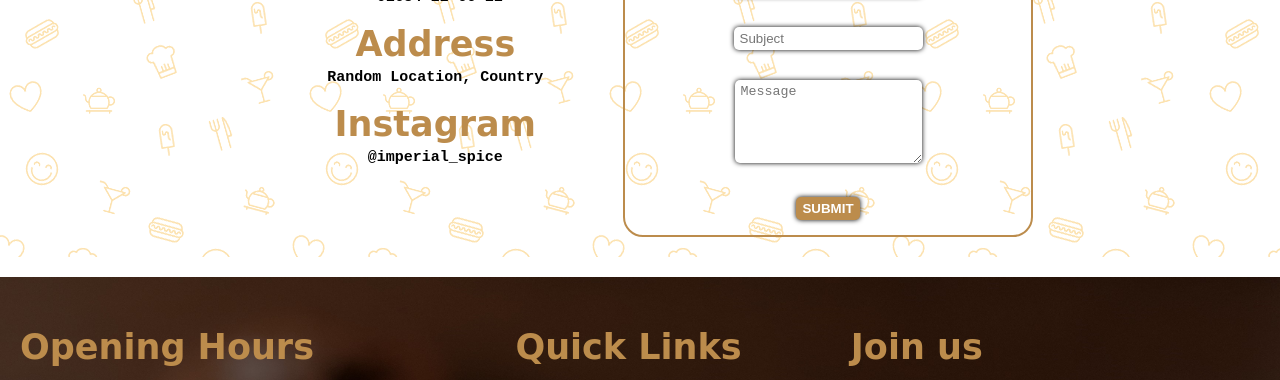
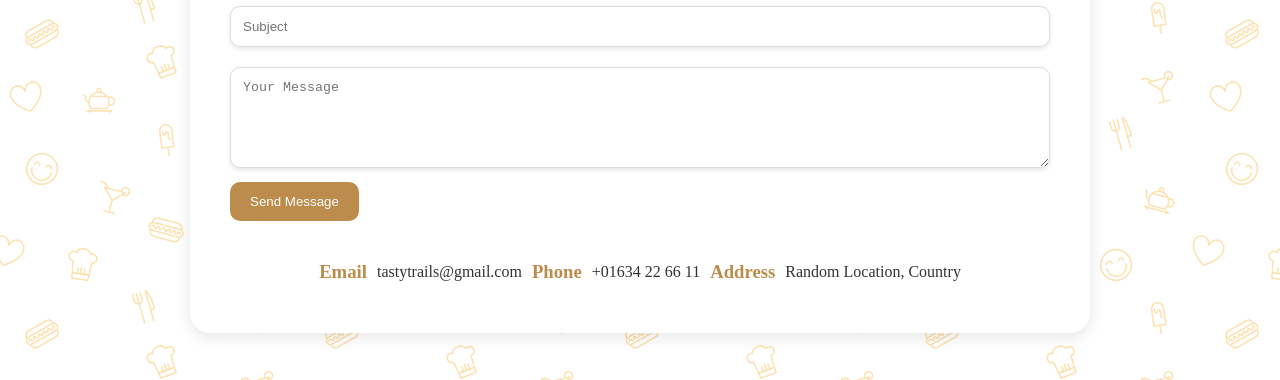
Before and after one commit to TarundeepJoshi/Tasty-Trails, a plain HTML site: page contact-us.html in a window 1280 px wide. Shown: the part 678-1058 px from the top of the page. Drawn offline with Linux system fonts and the light colour scheme.

Commit message:
Update background images and improve form styling in book-table.html

```diff
--- a/contact-us.html
+++ b/contact-us.html
@@ -1,11 +1,14 @@
 <!DOCTYPE html>
 <html lang="en" dir="ltr">
   <head>
-    <meta charset="utf-8">
+    <meta charset="utf-8" />
     <title>Imperial Spice</title>
-    <meta name="viewport" content="width=device-width, initial-scale=1.0">
-    <link rel="stylesheet" href="css/style.css">
-    <link rel="stylesheet" href="https://cdnjs.cloudflare.com/ajax/libs/font-awesome/5.15.3/css/all.min.css"/>
+    <meta name="viewport" content="width=device-width, initial-scale=1.0" />
+    <link rel="stylesheet" href="css/style.css" />
+    <link
+      rel="stylesheet"
+      href="https://cdnjs.cloudflare.com/ajax/libs/font-awesome/5.15.3/css/all.min.css"
+    />
   </head>
   <style>
     #header {
@@ -13,89 +16,100 @@
     }
 
     #header .title {
-    padding-top: 160px;
+      padding-top: 150px;
     }
 
-   .contact-us {
+    .contact-section {
       background: url(img/bg55.png);
       padding: 20px 0;
     }
 
-   .contact-us h1 {
-    color: #bc8c4c;
-    font-size: 35px;
-    font-family: Brush Script MT, Brush Script Std, cursive;
+    .contact-section h1 {
+      font-size: 45px;
+      margin-bottom: 10px;
     }
 
-   .c-us-h {
-    text-align: center;
-    padding: 0 0 20px 0;
+    .contact-card {
+      background: white;
+      color: #333;
+      max-width: 900px;
+      margin: 30px auto;
+      padding: 40px;
+      border-radius: 20px;
+      box-shadow: 0 4px 15px rgba(0, 0, 0, 0.1);
+      display: flex;
+      flex-direction: column-reverse;
+
+      gap: 30px;
     }
 
-   .c-us-h p,
-   .c-c .c-us p {
-    font-family: monospace;
-    font-size: 15px;
-    font-weight: bold;
-    padding-top: 5px;
+    .contact-info {
+      display: flex;
+      justify-content: center;
+      align-items: center;
+      gap: 10px;
     }
 
-   .c-c {
-    display: grid;
-    grid-template-columns: auto auto;
-    justify-content: center;
-    text-align: center;
-    margin: 0 auto;
+    .contact-info h3 {
+      margin: 10px 0;
+      color: #bc8c4c;
     }
 
-   .c-c .c-us {
-    padding: 0 80px;
+    .contact-form {
+      text-align: left;
     }
 
-   .c-us form input,
-   .c-us form textarea {
-    margin: 15px 0;
-    padding: 4px 6px;
-    border-radius: 5px;
-    border: none;
-    box-shadow: 0 0 5px black;
+    .contact-form input,
+    .contact-form textarea {
+      width: 100%;
+      padding: 12px;
+      margin: 10px 0;
+      border-radius: 10px;
+      border: 1px solid #ddd;
+      box-shadow: 0 2px 5px rgba(0, 0, 0, 0.1);
     }
 
-   #submit {
-    border: none;
+    .contact-form button {
       background-color: #bc8c4c;
       color: white;
-    font-weight: bold;
-    text-transform: uppercase;
+      border: none;
+      padding: 12px 20px;
+      border-radius: 10px;
       cursor: pointer;
+      transition: background 0.3s ease;
     }
 
-   #form-c {
-    border: solid 2px #bc8c4c;
-    border-radius: 20px;
+    .contact-form button:hover {
+      background-color: #a6733a;
     }
 
-   @media(max-width:768px){
-    #header {
-        height: 40vh;
+    @media (max-width: 768px) {
+      .contact-card {
+        grid-template-columns: 1fr;
       }
-
       .c-c {
         display: grid;
         grid-template-columns: auto;
       }
     }
-
   </style>
 
   <body>
     <!-- navbar start -->
     <nav>
-      <input type="checkbox" id="check">
+      <input type="checkbox" id="check" />
       <label for="check" class="checkbtn">
         <i class="fas fa-bars"></i>
       </label>
-      <label class="logo" style="color: #bc8c4c; font-family: Brush Script MT, Brush Script Std, cursive; font-size: 40px;">Im.Sp</label>
+      <label
+        class="logo"
+        style="
+          color: #bc8c4c;
+          font-family: Brush Script MT, Brush Script Std, cursive;
+          font-size: 40px;
+        "
+        >Im.Sp</label
+      >
       <ul>
         <li><a href="index.html">Home</a></li>
         <li><a href="about-us.html">About</a></li>
@@ -116,38 +130,25 @@
     <!-- header end -->
 
     <!-- contact us -->
-    <section class="contact-us">
-        <div class="c-us-h">
-            <h1>Contact Us</h1>
-            <p>Get in touch with us using the information below or by filling out the form.</p>
+    <section class="contact-section">
+      <div class="contact-card">
+        <div class="contact-info">
+          <h3>Email</h3>
+          <p>tastytrails@gmail.com</p>
+          <h3>Phone</h3>
+          <p>+01634 22 66 11</p>
+          <h3>Address</h3>
+          <p>Random Location, Country</p>
         </div>
-        <div class="c-c">
-            <div class="c-us">
-                <h1>Email</h1>
-                <p>imperialspice@gmail.com</p>
-                <br>
-                <h1>Phone</h1>
-                <p>+01634 22 66 11</p>
-                <br>
-                <h1>Address</h1>
-                <p>Random Location, Country</p>
-                <br>
-                <h1>Instagram</h1>
-                <p>@imperial_spice</p>
-                <br>
-            </div>
-            <div class="c-us" id="form-c">
-                <h1>Get In Touch</h1>
+
+        <div class="contact-form">
+          <h3>Send Us a Message</h3>
           <form>
-                    <input type="text" id="name"required placeholder="Name">
-                    <br>
-                    <input type="email" id="email"required placeholder="Email">
-                    <br>
-                    <input type="text" id="subject"required placeholder="Subject">
-                    <br>
-                    <textarea id="message" rows="5" required placeholder="Message"></textarea>
-                    <br>
-                    <input type="submit" value="Submit" id="submit">
+            <input type="text" placeholder="Your Name" required />
+            <input type="email" placeholder="Your Email" required />
+            <input type="text" placeholder="Subject" required />
+            <textarea rows="5" placeholder="Your Message" required></textarea>
+            <button type="submit">Send Message</button>
           </form>
         </div>
       </div>
@@ -155,14 +156,18 @@
     <!-- contact us end -->
 
     <!-- footer -->
-<footer style="margin-top: 20px;">
+    <footer style="margin-top: 20px">
       <div class="content">
         <div class="left box">
           <div class="upper">
             <div class="topic">Opening Hours</div>
-            <p class="para">Monday - Thrusday &colon; <span>7 AM to 12 PM</span> </p>
-            <p class="para">Friday - Saturday &colon; <span>7 AM to Midnight</span> </p>
-            <p class="para">Saturday &colon; <span>9 AM to 12 PM</span> </p>
+            <p class="para">
+              Monday - Thrusday &colon; <span>7 AM to 12 PM</span>
+            </p>
+            <p class="para">
+              Friday - Saturday &colon; <span>7 AM to Midnight</span>
+            </p>
+            <p class="para">Saturday &colon; <span>9 AM to 12 PM</span></p>
           </div>
           <div class="lower">
             <div class="topic">Contact us</div>
@@ -170,7 +175,9 @@
               <a href="#"><i class="fas fa-phone-volume"></i>+01634 22 66 11</a>
             </div>
             <div class="email">
-            <a href="#"><i class="fas fa-envelope"></i>imperialspice@gmail.com</a>
+              <a href="#"
+                ><i class="fas fa-envelope"></i>imperialspice@gmail.com</a
+              >
             </div>
           </div>
         </div>
@@ -194,7 +201,9 @@
               <a href="#"><i class="fab fa-linkedin-in"></i></a>
             </div>
           </form>
-        <p class="f-p">Agree with <span><a href="">Terms & Conditions</a></span></p>
+          <p class="f-p">
+            Agree with <span><a href="">Terms & Conditions</a></span>
+          </p>
         </div>
       </div>
       <div class="bottom">
@@ -202,6 +211,5 @@
       </div>
     </footer>
     <!-- footer end -->
-
   </body>
 </html>
--- a/css/style.css
+++ b/css/style.css
@@ -116,7 +116,7 @@
 /* header */
 
 #header {
-    background: url(../img/bg.jpg);
+    background: url(../img/bg55.jpg);
     background-size: cover;
     height: 100vh;
 }
@@ -227,7 +227,7 @@
 #dishes {
   width: 100%;
   padding: 20px 0;
-  background-image: url('../img/bg55.png');
+  background-image: url('../img/bg55.jpeg');
 }
 
 .F-dishes {
```
Also changed, not shown: book-table.html (+50 -66 lines), img/bg55.jpg (added). Lines whose indentation alone changed are shown as unchanged.
